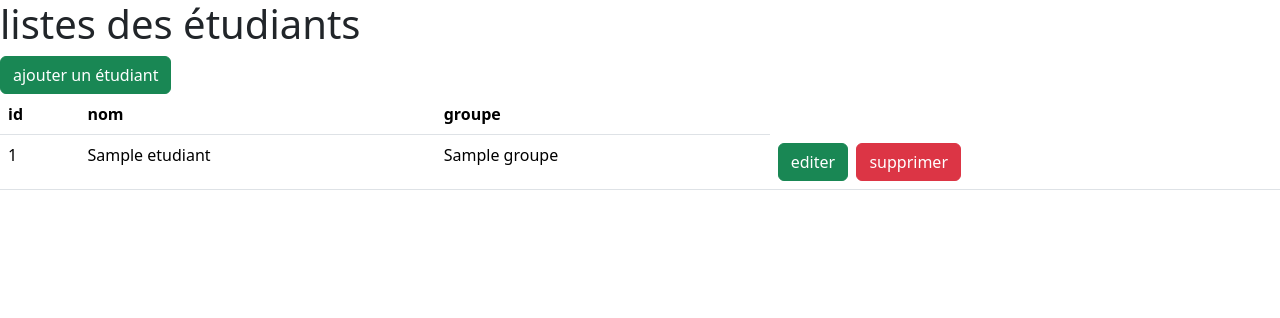
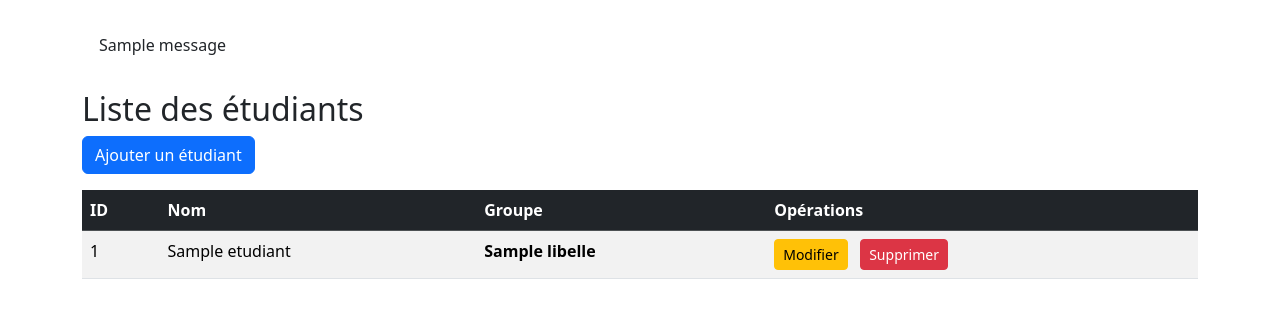
Before and after one commit to Alligathor427/BUT_Info_S1, a Flask app: template Web/TP_WEB/tp4/tp4flask2/templates/etudiant/show_etudiant.html in a window 1280 px wide. Shown: the top 318 px of the page. Run offline with Flask 3, Linux system fonts and the light colour scheme; the template is opened without the code that fills it: most values are stand-ins (such as "Sample title", 1, 10 or a date in 2020); one stand-in notice (Sample message) is shown; some libraries are stand-ins or nearby versions.

Commit message:
ajout du flask avec sql qui marche

```diff
--- a/Web/TP_WEB/tp4/tp4flask2/app.py
+++ b/Web/TP_WEB/tp4/tp4flask2/app.py
@@ -1,6 +1,5 @@
 #! /usr/bin/python
 # -*- coding:utf-8 -*-
-
 from flask import Flask, request, render_template, redirect, flash, session, g
 import pymysql.cursors
 
@@ -13,9 +12,9 @@ def get_db():
     if 'db' not in g:
         g.db = pymysql.connect(
             host="serveurmysql.iut-bm.univ-fcomte.fr",
-            user="nfaouz",               # <-- Mets ton vrai login IUT ici
-            password="secret",     # <-- Mets ton mot de passe MySQL ici
-            database="BDD_nfaouz",       # <-- Mets le nom de ta BDD ici
+            user="nfaouz",
+            password="secret",  # <-- Mets ton mot de passe MySQL ici
+            database="BDD_nfaouz",
             charset='utf8mb4',
             cursorclass=pymysql.cursors.DictCursor
         )
@@ -50,7 +49,9 @@ def show_etudiant():
 @app.route('/etudiant/add')
 def add_etudiant():
     mycursor = get_db().cursor()
-    sql = '''SELECT id_groupe AS id, libelle_groupe AS libelle FROM groupe ORDER BY libelle_groupe;'''
+    sql = '''SELECT id_groupe AS id, libelle_groupe AS libelle
+             FROM groupe
+             ORDER BY libelle_groupe;'''
     mycursor.execute(sql)
     groupes = mycursor.fetchall()
     return render_template('etudiant/add_etudiant.html', groupes=groupes)
--- a/Web/TP_WEB/tp4/tp4flask2/templates/etudiant/show_etudiant.html
+++ b/Web/TP_WEB/tp4/tp4flask2/templates/etudiant/show_etudiant.html
@@ -1,36 +1,52 @@
 <!doctype html>
-<html lang="en">
+<html lang="fr">
 <head>
     <meta charset="UTF-8">
     <meta name="viewport" content="width=device-width, initial-scale=1">
-    <title>Document</title>
-    <link href="https://cdn.jsdelivr.net/npm/bootstrap@5.3.2/dist/css/bootstrap.min.css" rel="stylesheet">
-
+    <title>Afficher les étudiants</title>
+    <link rel="stylesheet" href="{{ url_for('static', filename='bootstrap/css/bootstrap.css') }}">
 </head>
 <body>
-<h1>listes des étudiants</h1>
+<div class="container mt-3">
+    {% with messages = get_flashed_messages(with_categories=true) %}
+        {% if messages %}
+            {% for categorie, message in messages %}
+                <div class="alert {{ categorie }}">{{ message }}</div>
+            {% endfor %}
+        {% endif %}
+    {% endwith %}
 
-<a href="/etudiant/add" class="btn btn-success"  >ajouter un étudiant  </a>
+    <h2>Liste des étudiants</h2>
+    <a href="/etudiant/add" class="btn btn-primary mb-3">Ajouter un étudiant</a>
 
     {% if etudiants | length >= 1 %}
-    <table class="table">
-        <thead class="thead-dark">
+        <table class="table table-striped">
+            <thead class="table-dark">
                 <tr>
-            <th>id</th><th>nom</th><th>groupe</th>
+                    <th>ID</th>
+                    <th>Nom</th>
+                    <th>Groupe</th>
+                    <th>Opérations</th>
                 </tr>
             </thead>
-        {% for etudiant in etudiants %}
+            <tbody>
+                {% for e in etudiants %}
                 <tr>
-                <td>{{ etudiant.id }}</td><td>{{ etudiant.nom }}</td><td>{{ etudiant.groupe }}</td>
+                    <td>{{ e['id'] }}</td>
+                    <td>{{ e['nom'] }}</td>
+                    <td><strong>{{ e['libelle'] }}</strong></td>
                     <td>
-                    <a href="/etudiant/edit?id={{ etudiant.id }}"   class="btn btn-success">editer</a>&nbsp;
-                    <a href="/etudiant/delete?id={{ etudiant.id }}"   class="btn btn-danger">supprimer</a>
+                        <a href="/etudiant/edit?id={{ e['id'] }}" class="btn btn-warning btn-sm">Modifier</a>
+                        &nbsp;
+                        <a href="/etudiant/delete?id={{ e['id'] }}" class="btn btn-danger btn-sm">Supprimer</a>
                     </td>
                 </tr>
                 {% endfor %}
+            </tbody>
         </table>
     {% else %}
-    <h2> la liste des étudiants est vide</h2>
+        <div class="alert alert-info">La liste des étudiants est vide.</div>
     {% endif %}
+</div>
 </body>
 </html>
```
Also changed, not shown: Web/TP_WEB/tp4/tp4flask2/templates/etudiant/add_etudiant.html (+16 -22 lines), Web/TP_WEB/tp4/tp4flask2/templates/etudiant/edit_etudiant.html (+18 -8 lines). Lines whose indentation alone changed are shown as unchanged.
